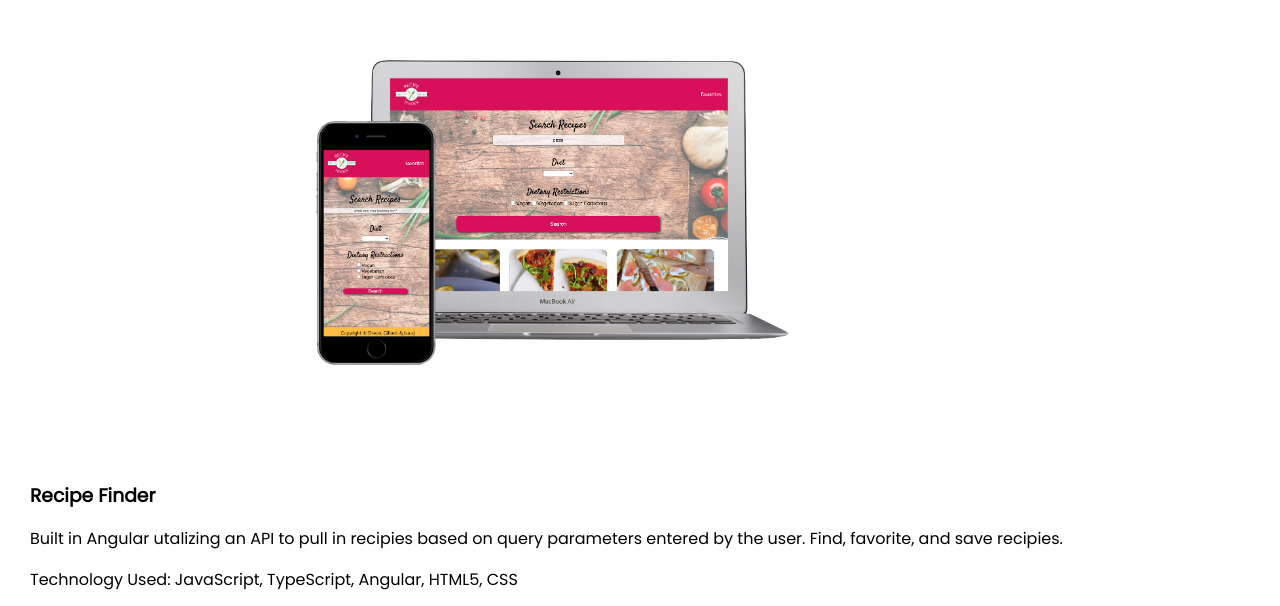
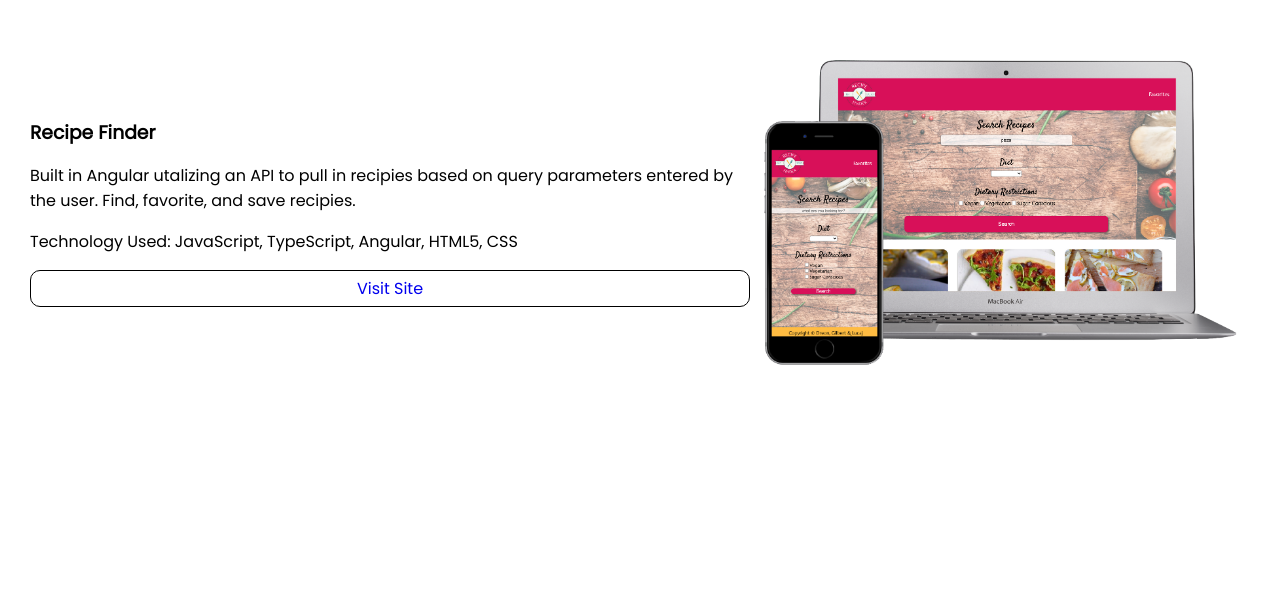
Before and after one commit to NicoleDreon/portfolio, an Angular app: page / in a window 1280 px wide. Shown: the part 2705-3311 px from the top of the page. Built offline with nearby package versions, Linux system fonts and the light colour scheme.

Commit message:
mobile/desktop style addded

```diff
--- a/src/app/projects/projects.component.css
+++ b/src/app/projects/projects.component.css
@@ -20,6 +20,9 @@
   margin-left: auto;
   margin-right: auto;
 }
+.desktop-img {
+  display: none;
+}
 .young-chef-link {
   text-decoration: none;
   border: black 1px solid;
@@ -38,4 +41,10 @@
   .img {
     width: 40vw;
   }
+  .mobile-img {
+    display: none;
+  }
+  .desktop-img {
+    display: inline;
+  }
 }
--- a/src/app/projects/projects.component.html
+++ b/src/app/projects/projects.component.html
@@ -25,9 +25,9 @@
     </div>
   </div>
   <div class="project-card">
-    <div>
+    <!-- <div> -->
     <img
-        class="img"
+      class="img mobile-img"
       src="/assets/RecipeFinder1.png"
       alt="Mobile and desktop view of Recipe Finder"
     />
@@ -45,24 +45,27 @@
         >Visit Site</a
       >
     </div>
-    </div>
+    <img
+      class="img desktop-img"
+      src="/assets/RecipeFinder1.png"
+      alt="Mobile and desktop view of Recipe Finder"
+    />
+    <!-- </div> -->
   </div>
   <div class="project-card">
-    <div class="brown-fox-container">
     <img
       class="img"
       src="/assets/QuickBrownFoxImg.png"
       alt="Mobile and desktop view of Quick Brown Fox"
     />
+    <div>
       <h3 class="project-title">Quick Brown Fox</h3>
-      <!-- <div> -->
+
       <p>
         POS system for a fictional coffee shop. The goal was to deliver a clean
         and intuitive application.
       </p>
       <p>Technology Used: Vanilla JavaScript, HTML, CSS</p>
-
-      <!-- </div> -->
     </div>
   </div>
 </div>
```
Lines whose indentation alone changed are shown as unchanged.
